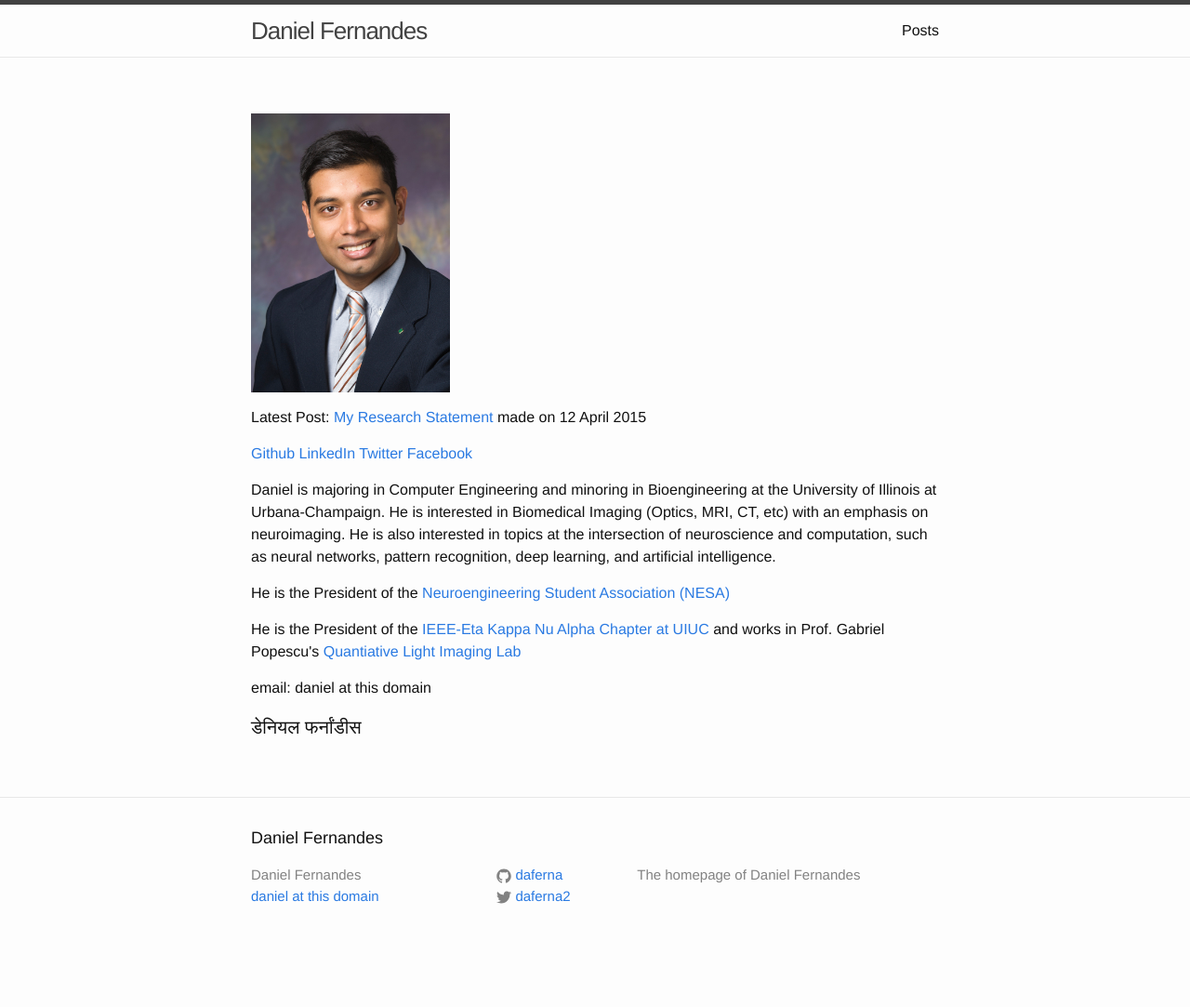
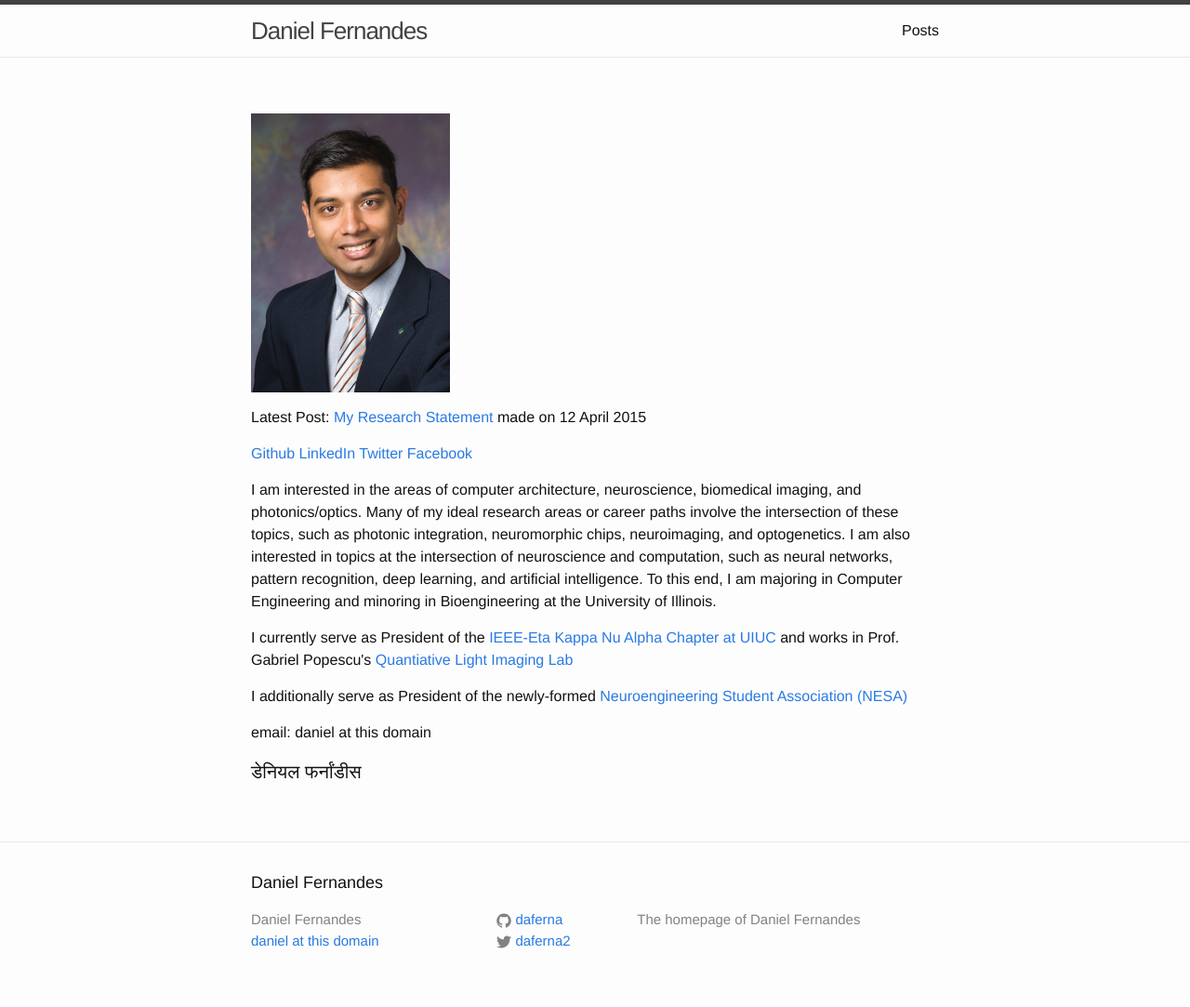
Before and after one commit to daferna/daferna.github.io, a Jekyll site: the page built from index.markdown, in a window 1280 px wide. Shown: the whole page at 93% size. Built offline with Jekyll 4.4.1, drawn with Linux system fonts in a browser that asks for light colours; before the commit the page ends 1035 px from its top, so only the background shows below that.

Commit message:
Changing info on homepage

```diff
--- a/index.markdown
+++ b/index.markdown
@@ -11,8 +11,8 @@ categories:
     <a href="https://twitter.com/daferna2">Twitter</a>
     <a href="https://facebook.com/dfernandes">Facebook</a>
 </p>
-<p>Daniel is majoring in Computer Engineering and minoring in Bioengineering at the University of Illinois at Urbana-Champaign. He is interested in Biomedical Imaging (Optics, MRI, CT, etc) with an emphasis on neuroimaging. He is also interested in topics at the intersection of neuroscience and computation, such as neural networks, pattern recognition, deep learning, and artificial intelligence.</p>
-<p>He is the President of the <a href="https://publish.illinois.edu/neuroengineering/">Neuroengineering Student Association (NESA)</a></p>
-<p>He is the President of the <a href="http://hkn.illinois.edu">IEEE-Eta Kappa Nu Alpha Chapter at UIUC</a> and works in Prof. Gabriel Popescu's <a href="http://light.ece.illinois.edu">Quantiative Light Imaging Lab</a></p>
+<p>I am interested in the areas of computer architecture, neuroscience, biomedical imaging, and photonics/optics. Many of my ideal research areas or career paths involve the intersection of these topics, such as photonic integration, neuromorphic chips, neuroimaging, and optogenetics. I am also interested in topics at the intersection of neuroscience and computation, such as neural networks, pattern recognition, deep learning, and artificial intelligence. To this end, I am majoring in Computer Engineering and minoring in Bioengineering at the University of Illinois. </p>
+<p>I currently serve as President of the <a href="http://hkn.illinois.edu">IEEE-Eta Kappa Nu Alpha Chapter at UIUC</a> and works in Prof. Gabriel Popescu's <a href="http://light.ece.illinois.edu">Quantiative Light Imaging Lab</a></p>
+<p>I additionally serve as President of the newly-formed <a href="https://publish.illinois.edu/neuroengineering/">Neuroengineering Student Association (NESA)</a></p>
 <p>email: daniel at this domain</p>
 <h4 style="display:inline">डेनियल फर्नांडीस</h4>
```
